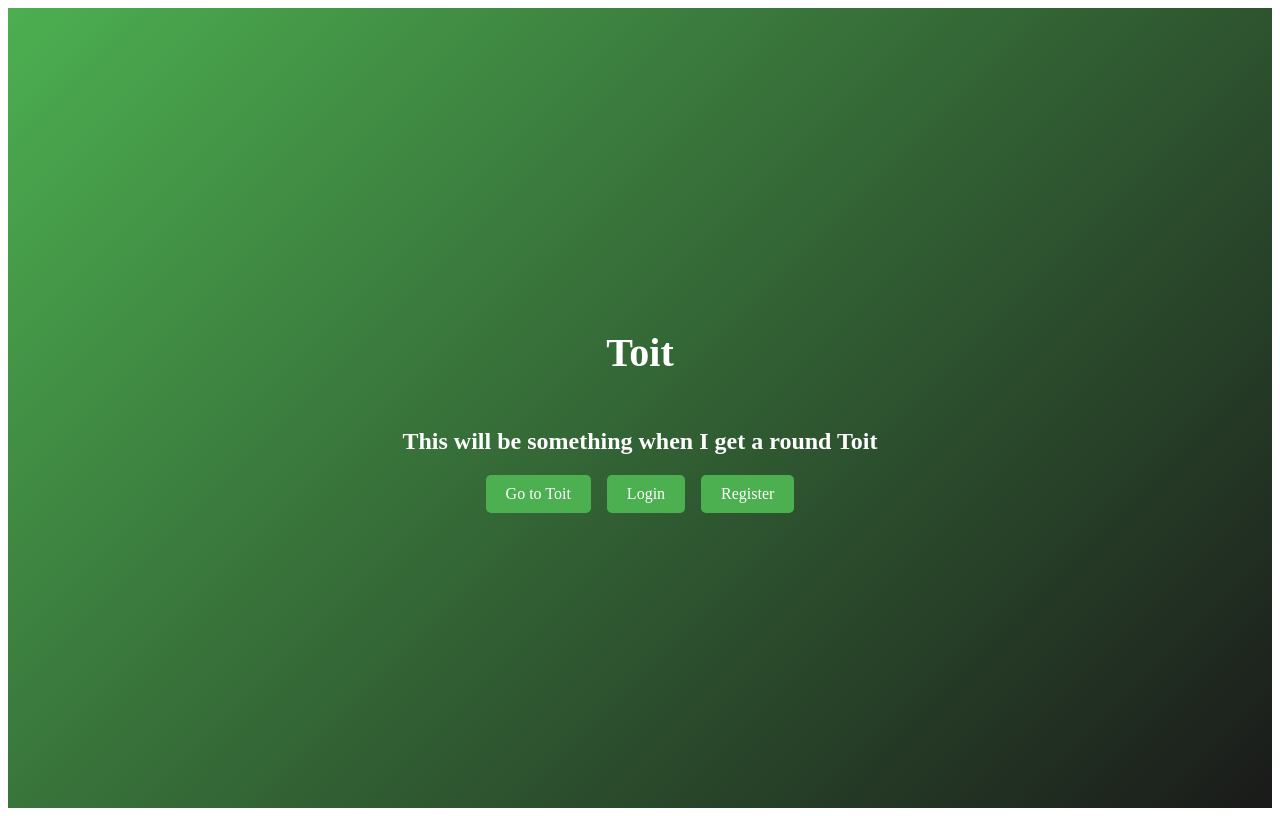
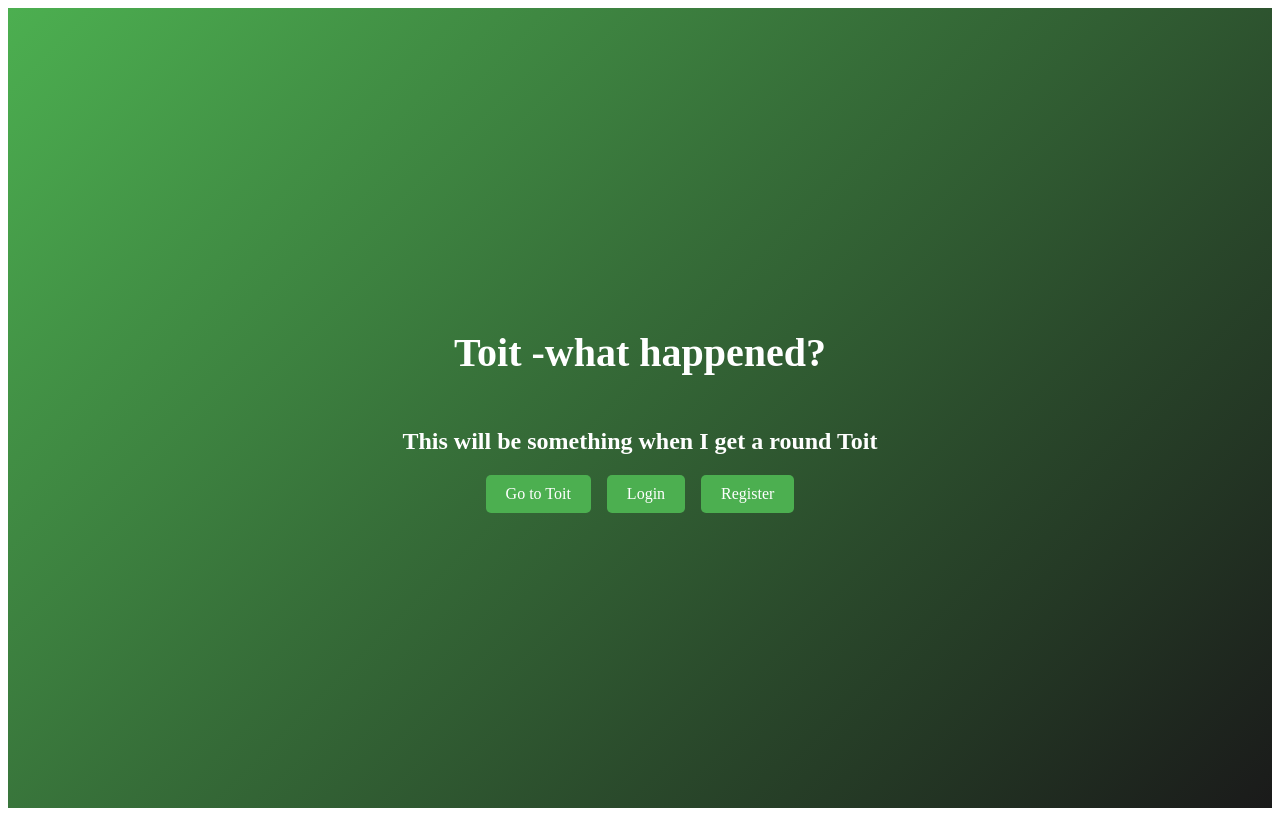
Before and after one commit to spotsonthestove/toit-two, a SvelteKit app: page / in a window 1280 px wide. Built offline with nearby package versions, Linux system fonts and the light colour scheme.

Commit message:
try this

```diff
--- a/src/routes/+page.svelte
+++ b/src/routes/+page.svelte
@@ -3,7 +3,7 @@
 </script>
 
 <main>
-  <h1>Toit</h1>
+  <h1>Toit  -what happened?</h1>
 
   <h2>This will be something when I get a round Toit</h2>
   <nav>
```
